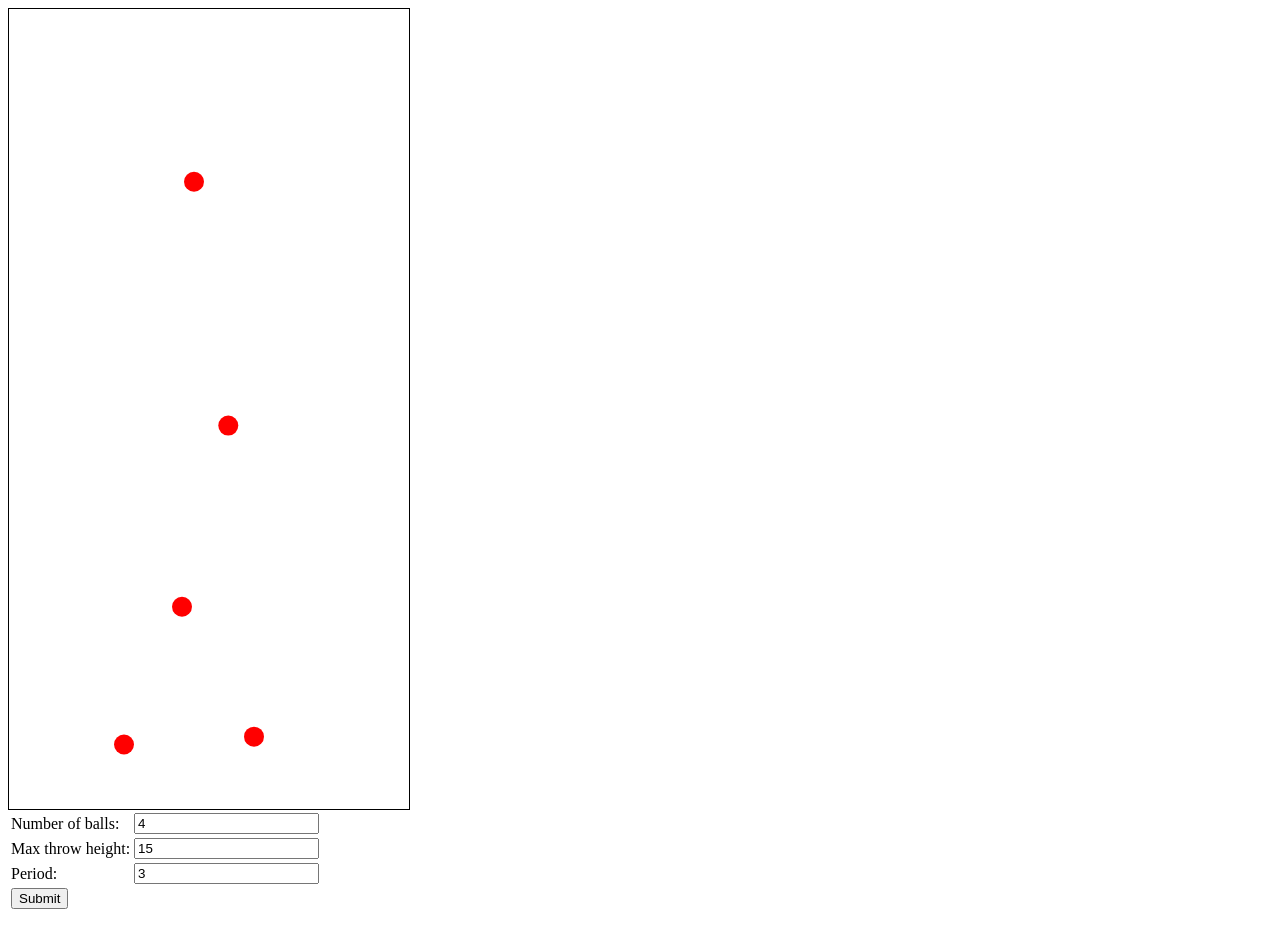
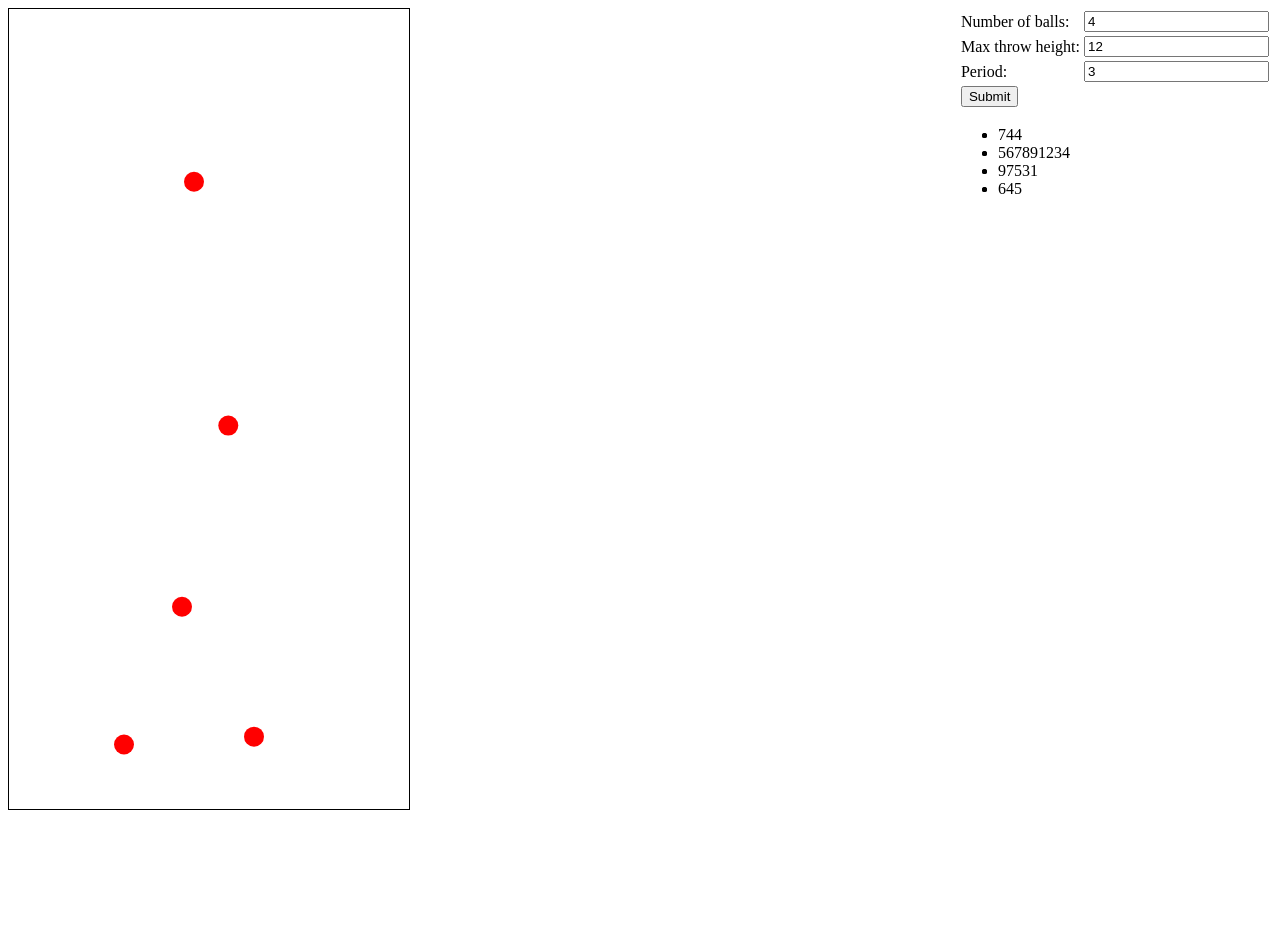
Before and after one commit to dtreiter/siteswap-js, a website: page index.html in a window 1280 px wide. After the commit the page ends 818 px from the top, so only its background shows below. Drawn offline with nearby package versions, Linux system fonts and the light colour scheme.

Commit message:
Setup ui to use backbone views
Needs a ton of clean up. Lots of TODO comments.

```diff
--- a/animator.js
+++ b/animator.js
@@ -222,4 +222,4 @@ var Animator = (function() {
     return Animator;
 })();
 
-var myAnim = new Animator();
+var animator = new Animator();
--- a/index.html
+++ b/index.html
@@ -1,45 +1,41 @@
 <html>
   <body>
-    <div id="form">
-      <form onsubmit="return getSwaps();">
+    <script type="text/template" id="siteswap-view">
+      <li><%= pattern %></li>
+    </script>
+
+    <script type="text/template" id="controls-view">
       <table>
         <tr>
           <td>Number of balls:</td>
-	    <td><input type="text" id="numBalls" value="4"></td>
+          <td><input type="text" id="num-balls" value="<%= numBalls %>"></td>
         </tr>
         <tr>
           <td>Max throw height:</td>
-	    <td><input type="text" id="maxHeight" value="15"></td>
+          <td><input type="text" id="max-height" value="<%= maxHeight %>"></td>
         </tr>
         <tr>
           <td>Period:</td>
-	    <td><input type="text" id="period" value="3"></td>
+          <td><input type="text" id="period" value="<%= period %>"></td>
         </tr>
         <tr>
-	    <td><input type="submit" value="Submit"></td>
+          <td><button id="controls-submit">Submit</button></td>
         </tr>
-      </form>
+      </table>
+    </script>
+
+    <div id="container" style="float:right">
+        <div id="controls"></div>
+        <ul id="siteswaps-list"></ul>
     </div>
-
-    <div id="results"></div>
 
     <canvas id="animator" width="400" height="800" style="border: 1px solid black;"></canvas>
 
     <script src="bower_components/jquery/dist/jquery.js"></script>
     <script src="bower_components/underscore/underscore.js"></script>
     <script src="bower_components/backbone/backbone.js"></script>
-    <script type="text/javascript">
-      function getSwaps() {
-            var numBalls = parseInt($("#numBalls").val());
-            var maxHeight = parseInt($("#maxHeight").val());
-            var period = parseInt($("#period").val());
-            var limit = 100;
-            var res = generator.generateSwaps(numBalls, maxHeight, period, limit);
-            $("#results").html("<p>" + res.join(", ") + "</p>");
-            return false;
-      }
-    </script>
     <script src="generator.js"></script>
     <script src="animator.js"></script>
+    <script src="view.js"></script>
   </body>
 </html>
--- /dev/null
+++ b/view.js
@@ -0,0 +1,122 @@
+var ControlsView = Backbone.View.extend({
+    defaults: {
+        numBalls: 4,
+        maxHeight: 12,
+        period: 3,
+        limit: 100
+    },
+
+    el: "#controls",
+
+    template: _.template($("#controls-view").html()),
+
+    initialize: function() {
+        this.numBalls = this.defaults.numBalls;
+        this.maxHeight = this.defaults.maxHeight;
+        this.period = this.defaults.period;
+        this.limit = this.defaults.limit;
+        this.render();
+    },
+
+    events: {
+        "click #controls-submit": "generate",
+        "change #num-balls": "changeNumBalls",
+        "change #max-height": "changeMaxHeight",
+        "change #period": "changePeriod"
+    },
+
+    render: function() {
+        var template = this.template({
+            numBalls: this.numBalls,
+            maxHeight: this.maxHeight,
+            period: this.period
+        });
+        this.$el.html(template);
+    },
+
+    /* TODO There shouldn't be so many changeFoo's. */
+    changeNumBalls: function(e) {
+        this.numBalls = $(e.currentTarget).val();
+    },
+
+    changeMaxHeight: function(e) {
+        this.maxHeight = $(e.currentTarget).val();
+    },
+
+    changePeriod: function(e) {
+        this.period = $(e.currentTarget).val();
+    },
+
+    generate: function() {
+        var siteswaps = generator.generateSwaps(this.numBalls, this.maxHeight, this.period, this.limit);
+        var collection = siteswaps.map(function(siteswap) {
+            return {pattern: siteswap};
+        });
+        /* TODO Decouple this. */
+        patterns.reset(collection);
+    }
+});
+
+/* TODO Move these globals elsewhere. */
+var controls = new ControlsView();
+
+
+var defaultSiteswaps = [
+    {pattern: "744"},
+    {pattern: "567891234"},
+    {pattern: "97531"},
+    {pattern: "645"}
+];
+
+var patterns = new Backbone.Collection(defaultSiteswaps);
+
+var SiteswapView = Backbone.View.extend({
+    tagName: "li",
+
+    className: "siteswap-row",
+
+    events: {
+        "click": "animatePattern"
+    },
+
+    template: _.template($("#siteswap-view").html()),
+
+    initialize: function(options) {
+        this.pattern = options.pattern;
+        _.bindAll(this, 'render', 'animatePattern');
+        this.render();
+    },
+
+    render: function() {
+        var template = this.template({ "pattern": this.pattern });
+        this.$el.html(template);
+    },
+
+    animatePattern: function() {
+        animator.setPattern(this.pattern);
+    }
+});
+
+var SiteswapListView = Backbone.View.extend({
+    collection: patterns,
+
+    el: "#siteswaps-list",
+
+    initialize: function() {
+        // TODO Rerender when collection changes.
+        this.listenTo(this.collection, 'reset', this.render, this);
+        this.render();
+    },
+
+    render: function() {
+        this.$el.empty();
+        this.collection.each(function(model) {
+            var view = new SiteswapView({
+                pattern: model.attributes.pattern
+            });
+            this.$el.append(view.el);
+        }, this);
+    }
+});
+
+var listview = new SiteswapListView();
```
Lines whose indentation alone changed are shown as unchanged.
